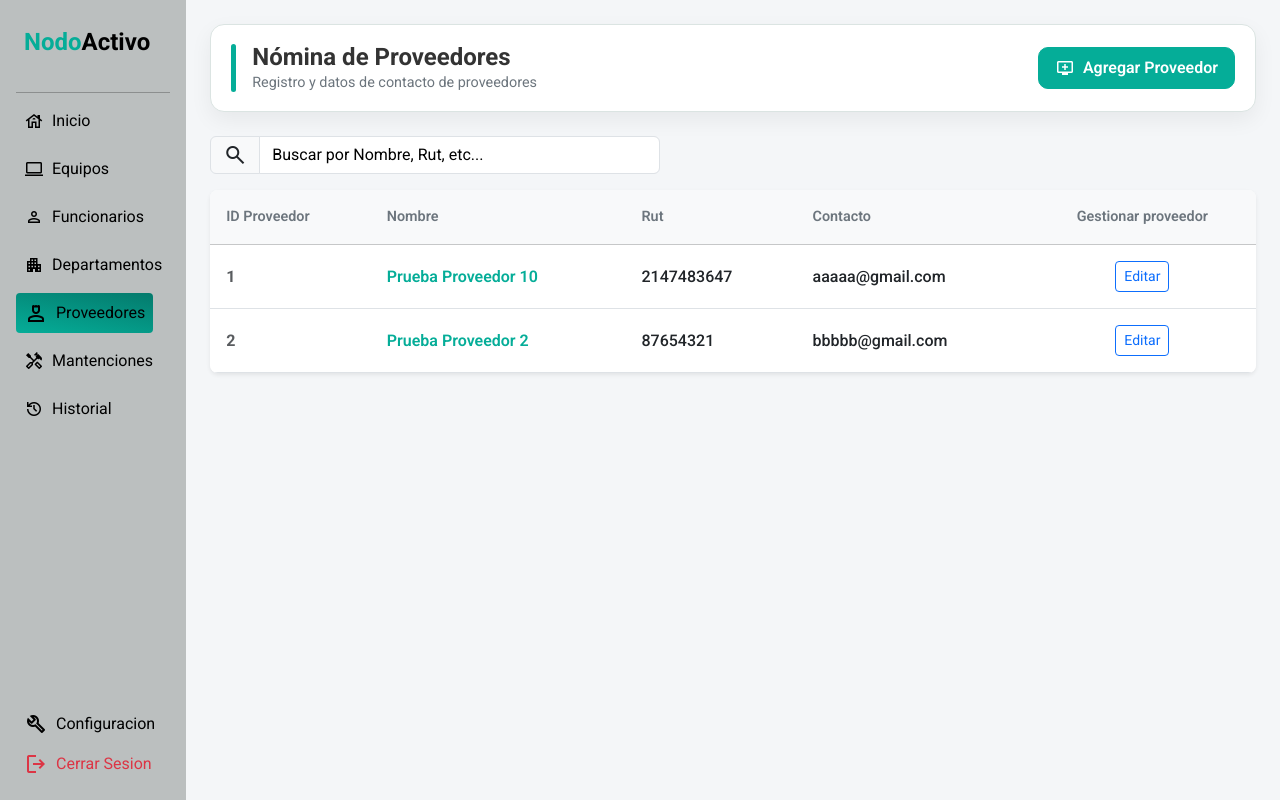
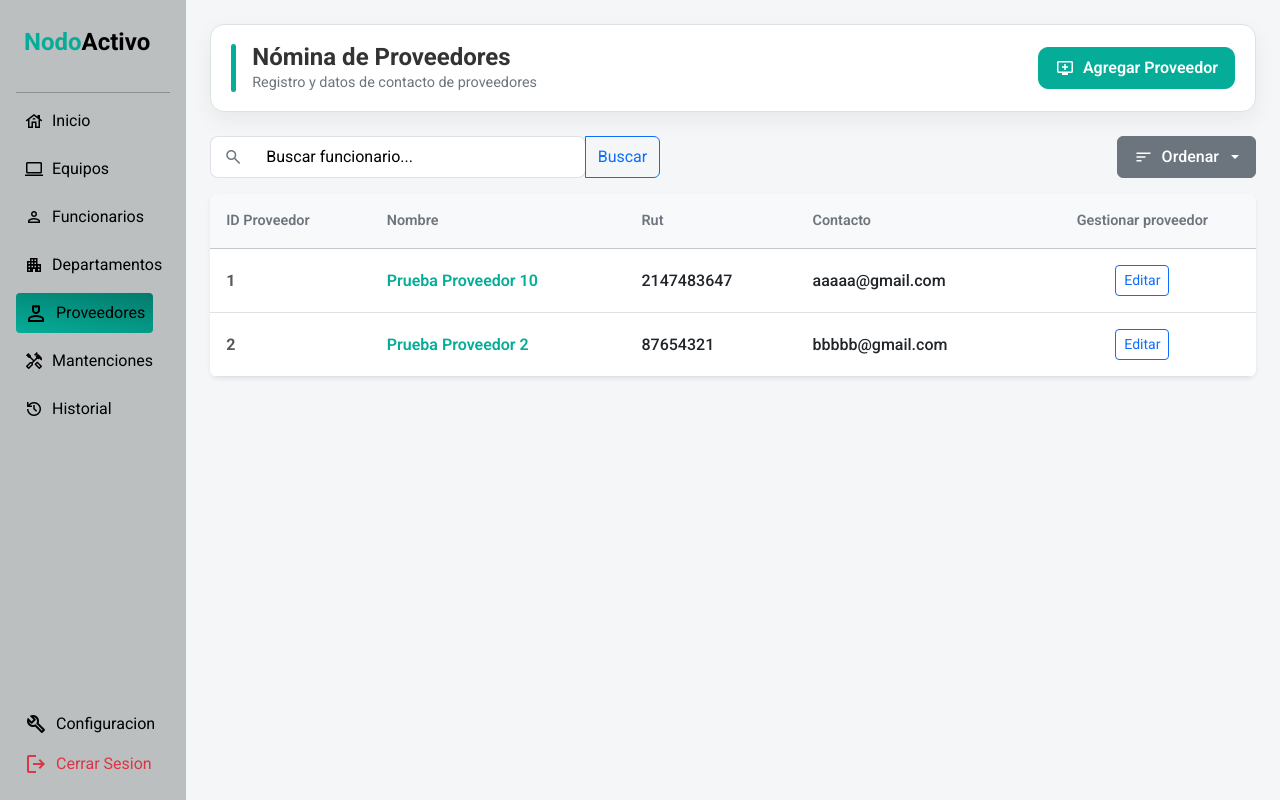
Before and after one commit to bsantander/Proyecto-TIS-1-E3-2026, a PHP site: page /Pages_Admin/proveedores.php in a window 1280 px wide. Run offline with PHP 8.4, Linux system fonts and the light colour scheme; data comes from the database, SQL or seed files in the repository.

Commit message:
Me falta completar la funcion de ordenar bien

```diff
--- a/Pages_Admin/proveedores.php
+++ b/Pages_Admin/proveedores.php
@@ -198,11 +198,81 @@
             <?php endif; ?>
 
             <div class=" my-3 d-flex flex-row justify-content-between ">
-                <div class="input-group flex-nowrap" style="max-width: 450px">
-                    <span class=" input-group-text material-symbols-outlined">search</span>
-                    <input type="text" id="inputBusquedaproveedor" onkeyup="filtrarProveedores()" class="Buscador form-control" placeholder="Buscar por Nombre, Rut, etc..." >
-                </div>
+                <form method="GET" class="w-100" style="max-width: 450px;">
+
+                    <div class="input-group">
+
+                        <span class="input-group-text bg-white border-end-0 rounded-start-3">
+                            <span class="material-symbols-outlined text-secondary fs-5">search</span>
+                        </span>
+
+                        <input
+                            type="text"
+                            name="buscar"
+                            class="Buscador form-control border-start-0 rounded-end-3 py-2"
+                            placeholder="Buscar funcionario..."
+                            value="<?php echo $_GET['buscar'] ?? ''; ?>">
+
+                        <button class="btn btn-outline-primary" type="submit">
+                            Buscar
+                        </button>
+
+                    </div>
+
+                </form>
+                <div class="dropdown">
+
+                <button class="btn btn-secondary dropdown-toggle d-flex align-items-center gap-2 px-3 py-2 fw-medium"
+                        type="button"
+                        data-bs-toggle="dropdown">
+
+                    <span class="material-symbols-outlined fs-5">sort</span>
+                    Ordenar
+
+                </button>
+
+                <ul class="dropdown-menu dropdown-menu-end">
+
+                    <li>
+                        <a class="dropdown-item" href="proveedores.php">
+                            Todos
+                        </a>
+                    </li>
+
+                    <li>
+                        <a class="dropdown-item"
+                        href="proveedores.php?orden=id_asc&buscar=<?php echo urlencode($_GET['buscar'] ?? ''); ?>">
+                            ID Ascendente
+                        </a>
+                    </li>
+
+                    <li>
+                        <a class="dropdown-item"
+                        href="proveedores.php?orden=id_desc&buscar=<?php echo urlencode($_GET['buscar'] ?? ''); ?>">
+                            ID Descendente
+                        </a>
+                    </li>
+
+                    <li><hr class="dropdown-divider"></li>
+
+                    <li>
+                        <a class="dropdown-item"
+                        href="proveedores.php?orden=nombre_asc&buscar=<?php echo urlencode($_GET['buscar'] ?? ''); ?>">
+                            Nombre A-Z
+                        </a>
+                    </li>
+
+                    <li>
+                        <a class="dropdown-item"
+                        href="proveedores.php?orden=nombre_desc&buscar=<?php echo urlencode($_GET['buscar'] ?? ''); ?>">
+                            Nombre Z-A
+                        </a>
+                    </li>
+
+                </ul>
+
             </div>
+        </div>
 
 
             <div class="card shadow-sm border-0 rounded-3" style="border-top: 3px solid #05ad98; overflow: hidden;">
```
